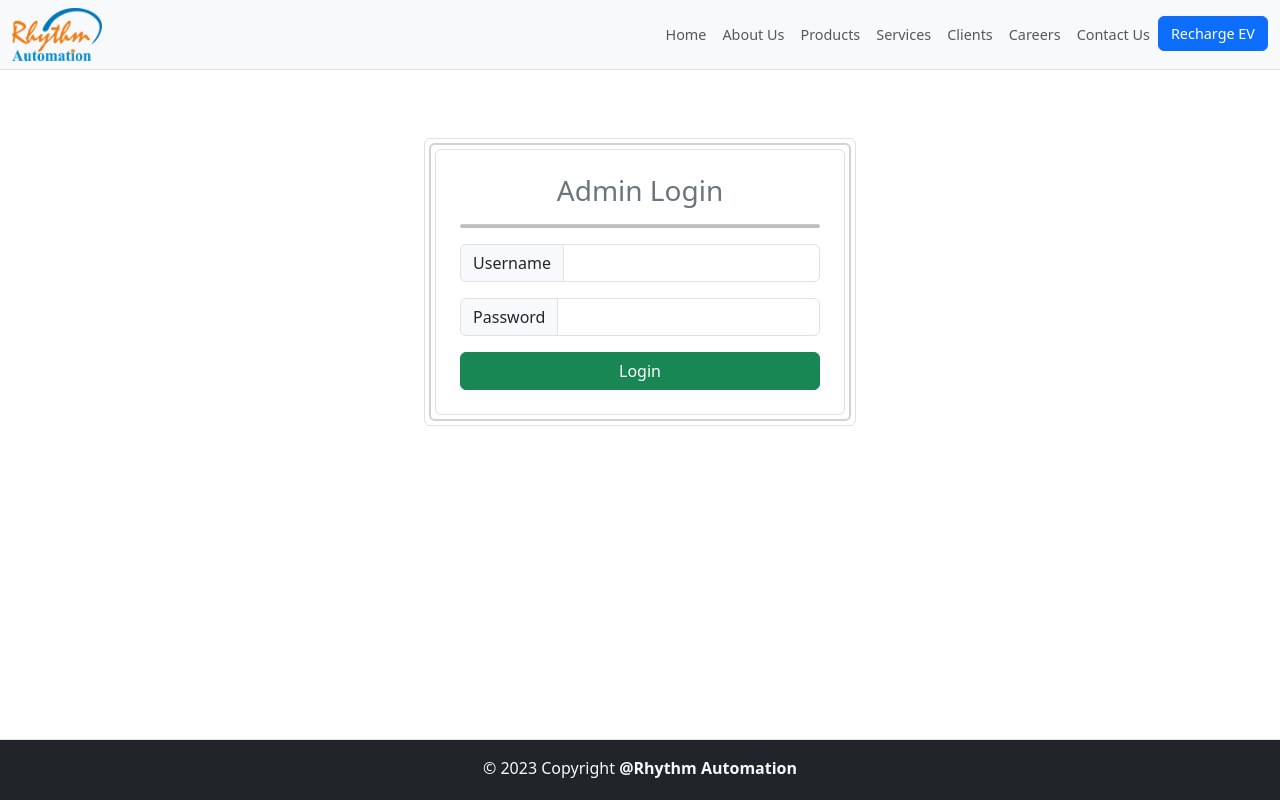
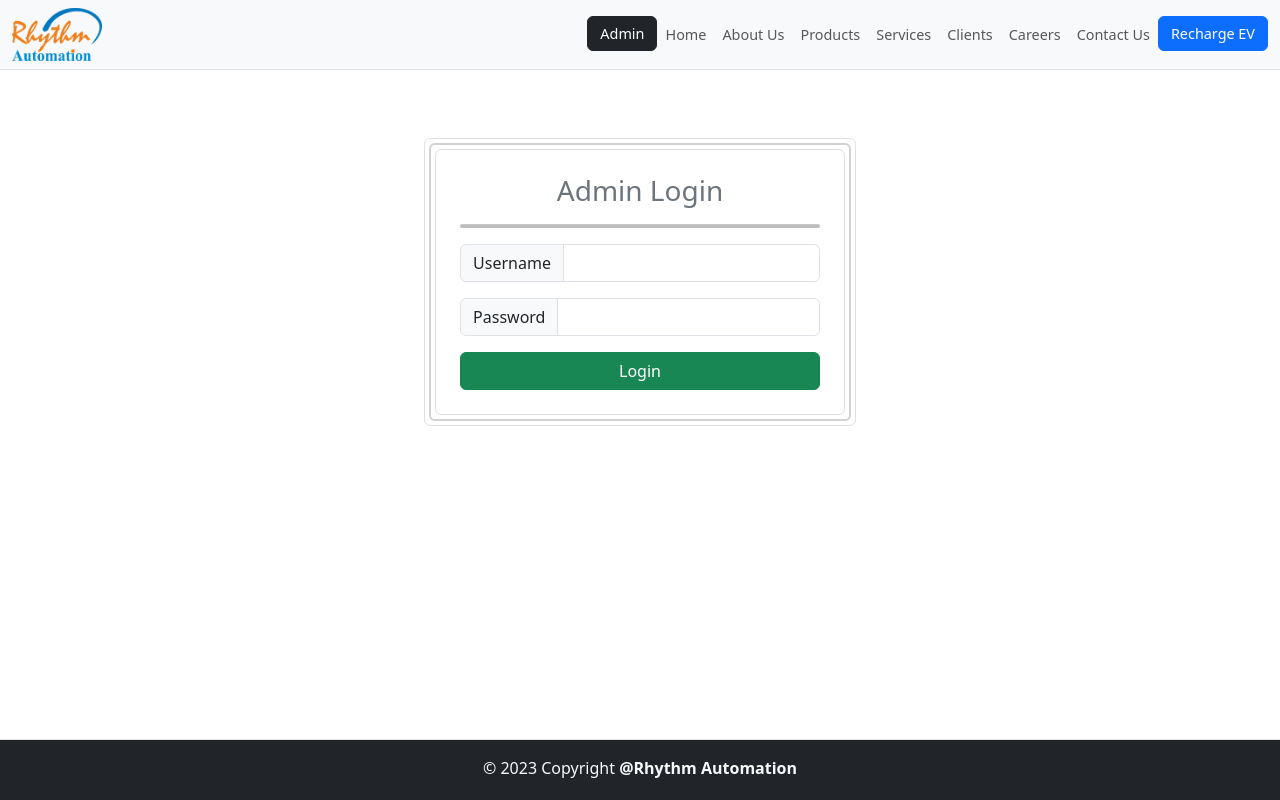
Before and after one commit to kratika-sharma-web/rhythm-automation-temp, a React (Vite) app: page /ra-admin in a window 1280 px wide. Built offline with nearby package versions, Linux system fonts and the light colour scheme; sample sign-in values are in the browser's storage.

Commit message:
ra-admin testing 2

```diff
--- a/src/Header.jsx
+++ b/src/Header.jsx
@@ -12,6 +12,9 @@
                         </button>
                         <div className="collapse navbar-collapse fw-medium" id="navbarSupportedContent">
                             <ul className="navbar-nav ms-auto mb-2 mb-lg-0">
+                                <li className="nav-item">
+                                    <NavLink className={({ isActive }) => isActive ? "btn btn-dark" : "nav-link"} style={{ fontSize: "0.9rem" }} aria-current="page" to="/ra-admin">Admin</NavLink>
+                                </li>
                                 <li className="nav-item">
                                     <NavLink className={({ isActive }) => isActive ? "btn btn-dark" : "nav-link"} style={{ fontSize: "0.9rem" }} aria-current="page" to="/">Home</NavLink>
                                 </li>
--- a/src/homePage.jsx
+++ b/src/homePage.jsx
@@ -1,5 +1,5 @@
 import { useEffect, useState } from "react"
-import { useNavigate, Link } from "react-router-dom"
+import { useNavigate } from "react-router-dom"
 import { CgChevronDoubleRight } from "react-icons/cg"
 import "./HomePage.css"
 
@@ -275,9 +275,6 @@
                         </strong>
                     </div>
                 </div>
-                <div>
-                    <Link to="/ra-admin">Go to Admin Login</Link>
-                </div>
             </div>
         </>
     )
```
Also changed, not shown: 3 other files (tests, documents, lock files or other folders).
